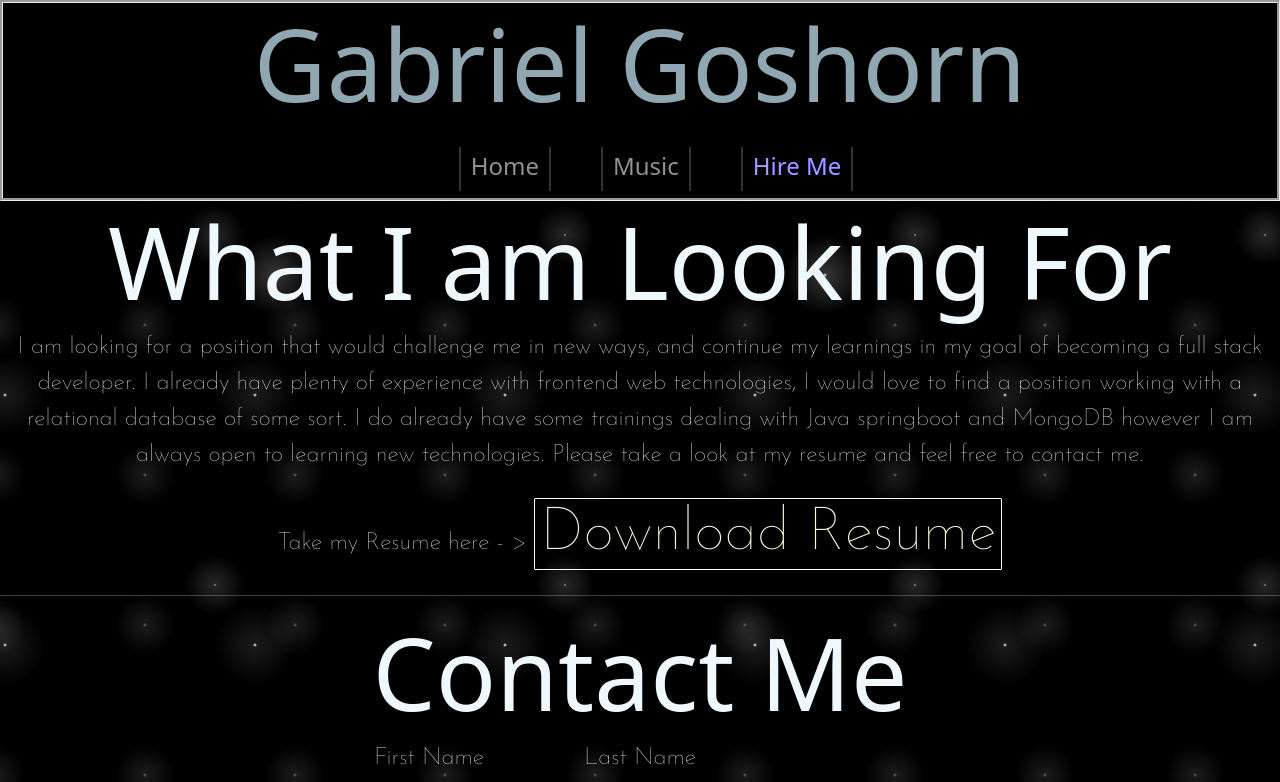
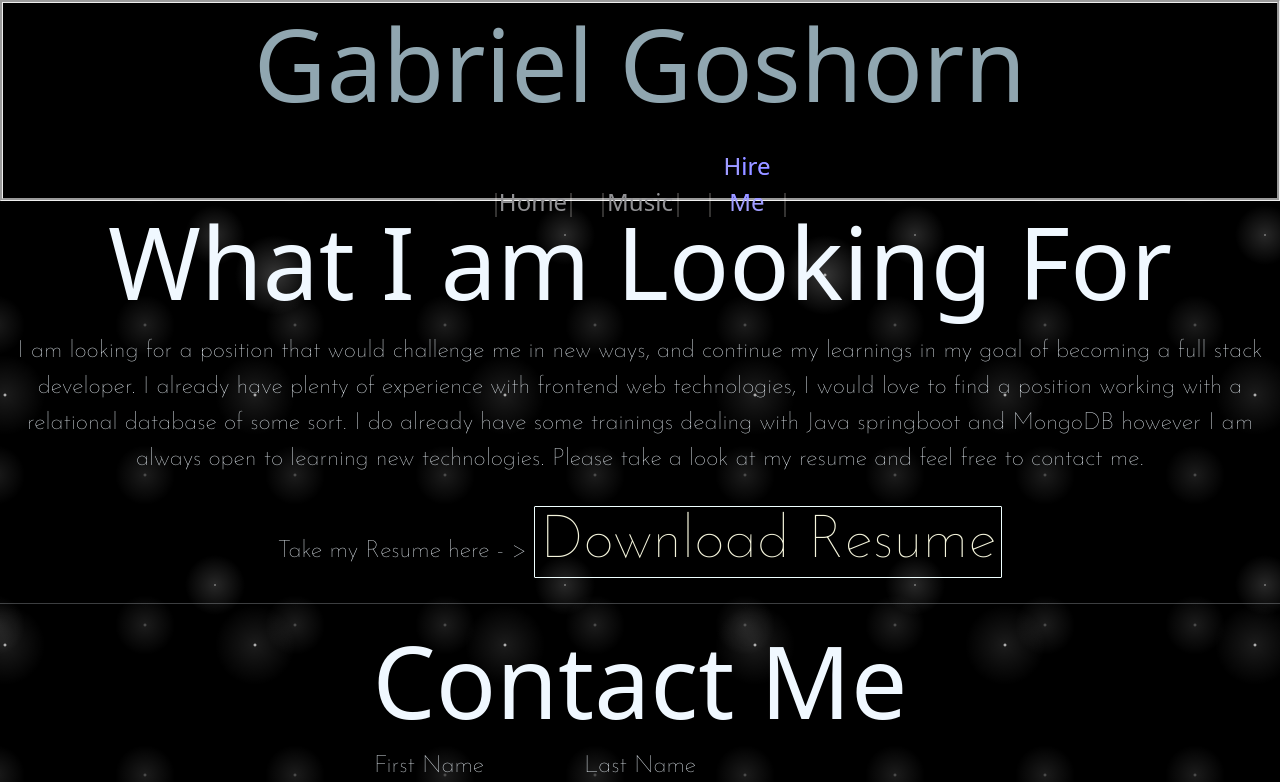
Before and after one commit to Gabe-Git-Go/gabe-goshorn-website, a React (Create React App) app: page /hire-me in a window 1280 px wide. Shown: the top 782 px of the page. Built offline with nearby package versions, Linux system fonts and the light colour scheme; a web font is replaced by a local one.

Commit message:
style changes

```diff
--- a/src/components/hire-me.jsx
+++ b/src/components/hire-me.jsx
@@ -21,7 +21,7 @@ export default function HireMe() {
         <div id="hire-me-wrapper">
             <div>
                 <h1>What I am Looking For</h1>
-                <p>I am looking for a position that would challenge me in new ways, and continue my learnings in my goal of becoming a full stack developer.
+                <p className='p-1'>I am looking for a position that would challenge me in new ways, and continue my learnings in my goal of becoming a full stack developer.
                     I already have plenty of experience with frontend web technologies, I would love to find a position working with a relational database of some sort.
                     I do already have some trainings dealing with Java springboot and MongoDB however I am always open to learning new technologies. Please take a look at my resume and feel free to contact me.
                     </p>
--- a/src/components/shared/my-navbar.jsx
+++ b/src/components/shared/my-navbar.jsx
@@ -5,11 +5,11 @@ function MyNavbar(){
   return (
     <div id="my-nav-bar-wrapper">
       <ul id="my-nav-bar-list">
-        <li><NavLink style={({ isActive }) => ({
+        <li><NavLink className="nav-bar-item" style={({ isActive }) => ({
                             color: isActive ? 'orange' : 'rgb(146 145 142)' })}  to="/">Home</NavLink></li>
-        <li><NavLink style={({ isActive }) => ({
+        <li><NavLink className="nav-bar-item" style={({ isActive }) => ({
                             color: isActive ? 'orange' : 'rgb(146 145 142)' })}  activeclassname="active" to="/music">Music</NavLink></li>
-        <li><NavLink style={({ isActive }) => ({
+        <li><NavLink className="nav-bar-item" style={({ isActive }) => ({
                             color: isActive ? 'orange' : 'rgb(146 145 142)' })}  activeclassname="active" to="/hire-me">Hire Me</NavLink></li>
       </ul>
     </div>
--- a/src/styles/shared/shared.css
+++ b/src/styles/shared/shared.css
@@ -11,20 +11,23 @@
 /************************/
 /**NAVBAR*/
 /************************/
+#my-nav-bar-list{
+    padding:0;
+}
+
 #my-nav-bar-list li {
     display: flex;
     justify-content: center;
     align-items: center;
     height: 100vh;
     display: inline;
-    margin: 25px 25px;
-    padding: 10px 10px;
+    margin: 15px 15px;
     border-right: 2px solid;
     border-left: 2px solid;
     border-color: rgba(240, 255, 255, 0.205);
 }
 
-#my-nav-bar-list li:hover {
+#my-nav-bar-list li .nav-bar-item:hover {
     cursor: pointer;
     background-color: rgba(88, 109, 95, 0.781);
     color: rgb(0, 0, 0);
@@ -42,6 +45,10 @@
     height: 50px;
     margin-top: 25px;
     color: rgb(184, 156, 156);
+}
+.nav-bar-item{
+    display:inline-block;
+    width:73px;
 }
 
 @media (max-width:500px) {
```
